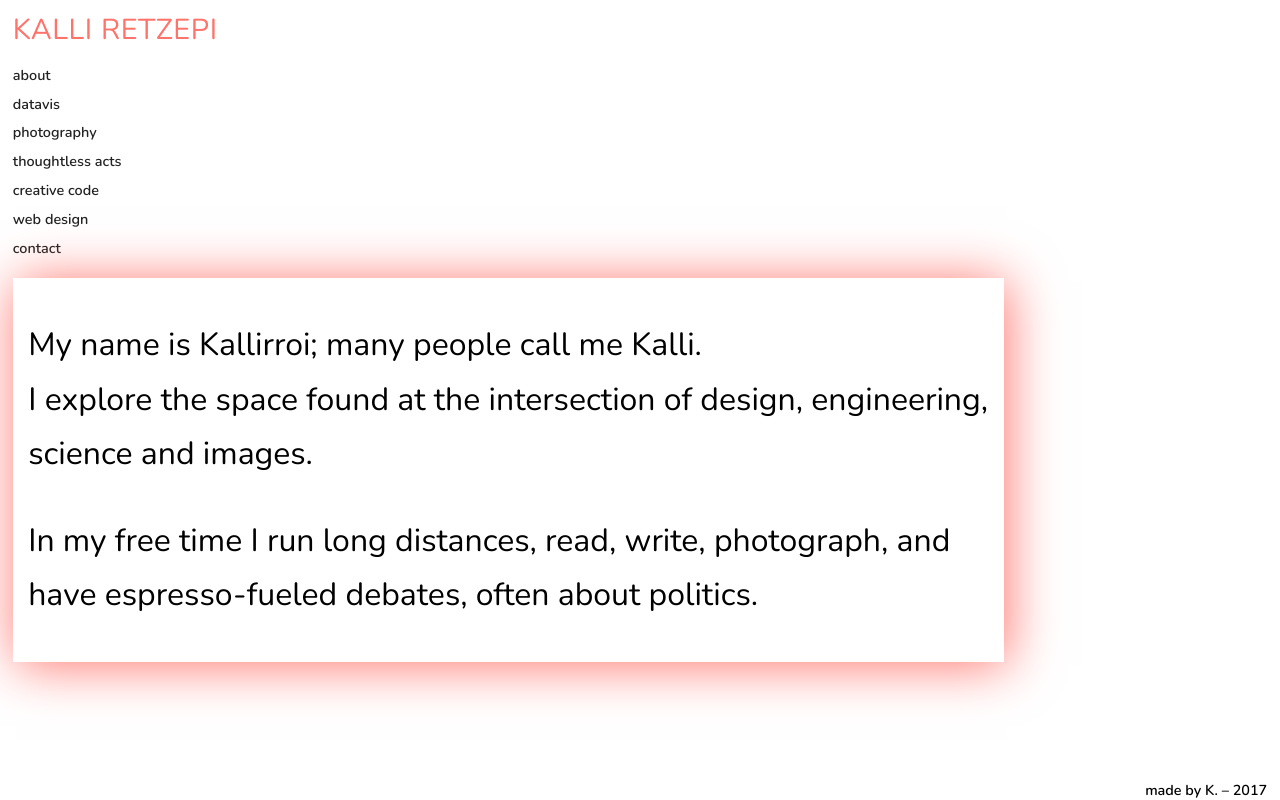
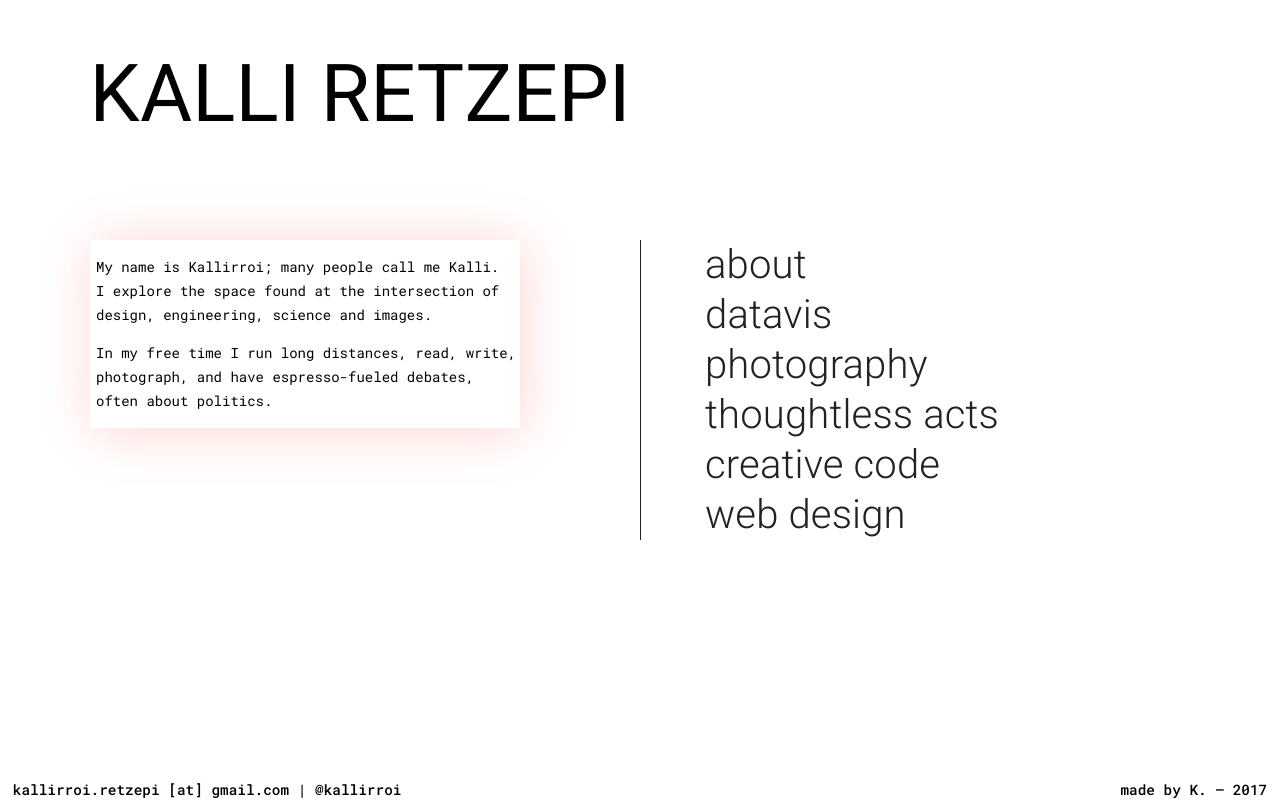
Before and after one commit to Kallirroi/K, a React (Create React App) app: page / in a window 1280 px wide. Built offline with nearby package versions, Linux system fonts and the light colour scheme.

Commit message:
new design

```diff
--- a/src/App.css
+++ b/src/App.css
@@ -2,57 +2,100 @@
 @import url('https://fonts.googleapis.com/css?family=Open+Sans:300,400');
 @import url('https://fonts.googleapis.com/css?family=Space+Mono:400,700');
 @import url('https://fonts.googleapis.com/css?family=Nunito:200,300,400,600,700');
+@import url('https://fonts.googleapis.com/css?family=Roboto:300,400,500,700');
+@import url('https://fonts.googleapis.com/css?family=Roboto+Mono:300,400,500');
 
 .App {
   font-size: 0.9rem;
   line-height: 1.8rem;
-  font-weight: 600;
-  font-family:  'Nunito', sans-serif;
+  font-family:  'Roboto', sans-serif;
 }
 
 .App-header {
-  margin-top: 2vh;
-  margin-left: 1vw;
-  /*width: 5rem;*/
-  color: #FF736B;
-  font-size: 1.8rem;
+  top: 10vh;
+  left: 7vw;
+  /*font-family: 'Roboto Mono';*/
+  font-size: 80px;
   text-transform: uppercase;
-  font-weight: 400;
-  letter-spacing: 0.04rem;
-  font-family: 'Nunito';
+  font-weight:  400;
+  letter-spacing: 0.01rem;
+  position: absolute;
 }
 
 .App-container{
-  padding-left: 1vw;
-  padding-top: 2vh;
-  padding-bottom: 2vh;
+  top: 30vh;
   color: #222;
-  width: 15vw;
-  /*border: 1px solid red;*/
+  left: 50vw;
+  position: relative;
+  display: block;
+  font-size: 40px;
+  line-height: 44px;
+  width: 30vw;
+  /*height: 40vh;*/
+  letter-spacing: 0.01rem;
+  border-left: 1px solid #222;
+  padding-left: 5vw;
+}
+
+.Item {
+  font-weight: 300;
+  line-height: 50px;
 }
 
 .Item:hover {
-  padding-left: 6vw;
+  padding-left: 1vw;
   font-weight: 400;
-  width: auto;
   cursor: url(cursor_oval.png), auto;
 }
 
 .ItemDetails {
-  font-size: 2rem;
-  line-height: 3.4rem;
-  font-weight: 300;
-  left: 1vw;
-  width:  60rem;
-  display: inline-block;
+  font-family: 'Roboto Mono';
+  font-size: 14px;
+  line-height: 24px;
+  font-weight: 400;
+  left: 7vw;
+  top: 30vh;
+  width:  33vw;
+  display: block;
   position: absolute;
-  padding: 1vh 1.2vw 1vh 1.2vw;
-  margin-bottom: 2vh;
+  padding: 0.1vh 0.1vw 0.1vh 0.5vw;
+
+}
+
+.ItemDetails::after {
+  content: "";
+  position: absolute;
+  z-index: -1;
+  top: 0;
+  left: 0;
+  width: 100%;
+  height: 100%;
+  /*border: 1px solid #222;*/
+  /*background: #00f;*/
+  opacity: 0.3;
   box-shadow: 3px 3px 50px 0px #FF736B;
+  animation-name: jitter;
+  animation-duration: 5s;
+  animation-timing-function: linear;
+  animation-delay: 0;
+  animation-iteration-count: infinite;
+  animation-play-state: running;
 }
 
 .ItemDetails:hover {
   cursor: move;
+}
+
+@keyframes jitter {
+  0% {
+    transform: scale(1)
+  }
+  50% {
+    transform: scale(1.02)
+  }
+  100% {
+    transform: scale(1)
+  }
 }
 
 a {
@@ -64,8 +107,7 @@ a {
 }
 
 a:hover {
-  padding-left: 10rem;
-  font-weight: 400 ;
+  padding-left: 2rem;
   cursor: url(cursor_oval.png), auto;
 }
 
@@ -86,7 +128,18 @@ iframe {
   color: #fff
 }
 
+.about {
+  font-family: 'Roboto Mono';
+  font-weight: 500;
+  position: fixed;
+  bottom: 1vh;
+  height: 2vh;
+  left: 1vw;
+}
+
 .footer {
+  font-family: 'Roboto Mono';
+  font-weight: 500;
   position: fixed;
   bottom: 1vh;
   height: 2vh;
--- a/src/App.js
+++ b/src/App.js
@@ -27,18 +27,17 @@ class App extends Component {
 
   updateText(e) {
     if (e.target.id.length>0) this.setState({clickedID: e.target.id});  //change text
-    item[0].style.left = Math.random()*40 + 20 + 'rem'; //move text
-    item[0].style.top =  Math.random()*10 + 10 + 'rem'; //move text
   }
 
   render() {
     return (
       <div className="App">
-        <div className="App-header"> Kalli Retzepi </div>
+        <div className="App-header"> kalli retzepi</div>
         <div className="App-container">
           {ItemMap.map((d,i) => <Item key={i} id={i} name={d.name} text={d.text} onClick={this.updateText} />)}
         </div>
         <ItemDetails text={ItemMap[this.state.clickedID].text} />
+        <div className="about"> kallirroi.retzepi [at] gmail.com | @kallirroi</div>
         <div className="footer">made by K. – 2017</div>
       </div>
     );
--- a/src/ItemMap.js
+++ b/src/ItemMap.js
@@ -5,27 +5,22 @@ export const ItemMap = [
 	},
 	{
 		name: 'datavis',
-		text: '<p>– <br><a href="https://lab.interactivethings.com/road-to-school/" target="_blank"> <span style="font-weight: 600">the road to school</span> </a> <br> an interactive visualization about how the Syrian conflict is stopping millions of children from going to school</p> <p> – <br><a href="https://www.stadt-zuerich.ch/content/prd/de/index/statistik/publikationen-angebote/publikationen/webartikel/2016-12-05_3-Millionen-Naechte-in-Zuerich.html target="_blank"> <span style="font-weight: 600">responsive d3.js charts </span> </a> <br> contribution to visualization library for the website of the city of Zurich</p>'
+		text: '<p>– <br><a href="https://lab.interactivethings.com/road-to-school/" target="_blank"> <span style="font-weight: 600">the road to school</span> </a> <br> an interactive visualization about how the Syrian conflict is stopping millions of children from going to school</p> <p> – <br><span style="font-weight: 600">responsive d3.js charts </span> </a> <br> contribution to visualization library for the website of the city of Zurich</p>'
 	},
 	{
 		name: 'photography',
-		text: '<p>I use film (Fujicolor 200 is my go-to choice) and carry a small point-and-shoot Olympus XA in my bag. </p><p>Instead of snapping a photo with my phone, I do it with my small film camera - a way to teach my eyes to not be so hungry to see the result right away.</p><p><iframe width="596px" height="600px" frameborder="0" scrolling="no" src="https://kallirroi.github.io/posterEffects/"> </iframe> </p> <span style="font-weight:600"><a href="http://cargocollective.com/kallirroi" target="_blank">link</a> <br> <a href="http://velveteyes.net/features/kalli-retzepi/" target="_blank">feature #1 </a> <br> <a href="http://www.c41magazine.it/kalli-retzepi-goes-find-light/" target="_blank">feature #2</a></span>'
+		text: '<p>I use film (Fujicolor 200 is my go-to choice) and carry a small point-and-shoot Olympus XA in my bag. </p><p>Instead of snapping a photo with my phone, I do it with my small film camera - a way to teach my eyes to not be so hungry to see the result right away.</p><span style="font-weight:600"><a href="http://cargocollective.com/kallirroi" target="_blank">link</a> <br> <a href="http://velveteyes.net/features/kalli-retzepi/" target="_blank">feature #1 </a> <br> <a href="http://www.c41magazine.it/kalli-retzepi-goes-find-light/" target="_blank">feature #2</a><br> <a href="http://www.thisiswander.com/post/157453662292/kalli-retzepi-boston-usa-zurich-switzerland" target="_blank">feature #3</a></span>'
 	},
 	{
 		name: 'thoughtless acts',
-		text: '<p>This project, inspired by the book of Jane Fulton Suri of IDEO titled "Thoughtless Acts", is an exercise in seeing rather than looking at the different types of interactions we engage in with our surroundings.</p> <a href="http://cargocollective.com/kallirroi/thoughtless-acts" target="_blank"><span style="font-weight:600">link</span></a><p><img src="https://churchill.imgix.net/images/posts/IDEO_Books_Thoughtless_Acts_160211_110703.jpg?auto=format&dpr=1&fit=max&h=570&w=900" width="80%" /> </p>'
+		text: '<p>This project, inspired by the book of Jane Fulton Suri of IDEO titled "Thoughtless Acts", is an exercise in seeing rather than looking at the different types of interactions we engage in with our surroundings.</p> <a href="http://cargocollective.com/kallirroi/thoughtless-acts" target="_blank"><span style="font-weight:600">link</span></a>'
 	},
 	{
 		name: 'creative code',
-		text: '<p> <span style="font-weight: 600">p5.js </span </p> <p> just experimenting </p> <p><img src="http://payload494.cargocollective.com/1/22/719859/12196432/p5-GIF.gif" /> </p> <a href="http://cargocollective.com/kallirroi/generative-code"> <p><span style="font-weight:600">link</span></a> </p>'
+		text: '<p> <span style="font-weight: 600">p5.js </span </p> <p> just experimenting with the javascript version of Processing</p><a href="http://cargocollective.com/kallirroi/generative-code" target="_blank"><p><span style="font-weight:600">link</span></a></p>'
 	},
 	{
 		name: 'web design',
 		text: '<p>– <br><a href="http://samtous.wtf/" target="_blank"> <span style="font-weight: 600">samtous.wtf</span></a> <br> a restless portfolio as an archive of images</p> <p> – <br><a href="https://www.ubs.com/microsites/artificial-intelligence/en/new-dawn.html" target="_blank"> <span style="font-weight: 600">the evolution of AI</span> </a> <br> a visual storytelling project about the future of artificial intelligence</p> – <br><a href="https://www.explora.ethz.ch/" target="_blank"> <span style="font-weight: 600">EXPLORA</span> </a> <br> visual storytelling project for ETH Library</p>'
-	},
-
-	{
-		name: 'contact',
-		text: '<p><a href="mailto:kallirroi.retzepi@gmail.com">email</a> <br> <a href="https://medium.com/@kallirroi" target="_blank">medium</a> <br><a href="https://twitter.com/kallirroi" target="_blank">twitter</a><br><a href="https://www.linkedin.com/in/kalliretzepi" target="_blank">linkedin</a><br><a href="https://kalli.ongoodbits.com/" target="_blank">newsletter</a></p>'
 	}
 ];
```
Also changed, not shown: screegrabs/030317.png (added).
